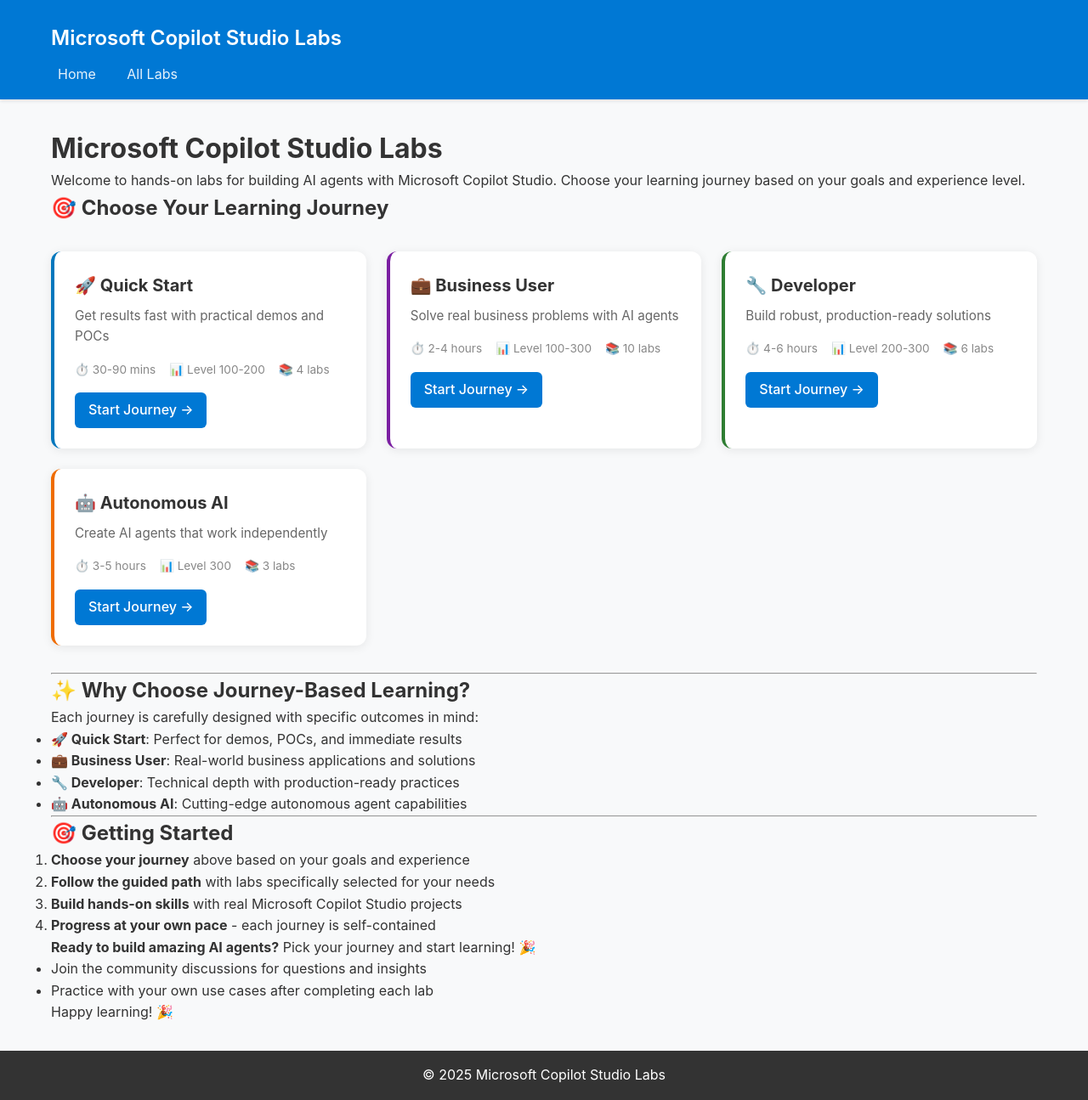
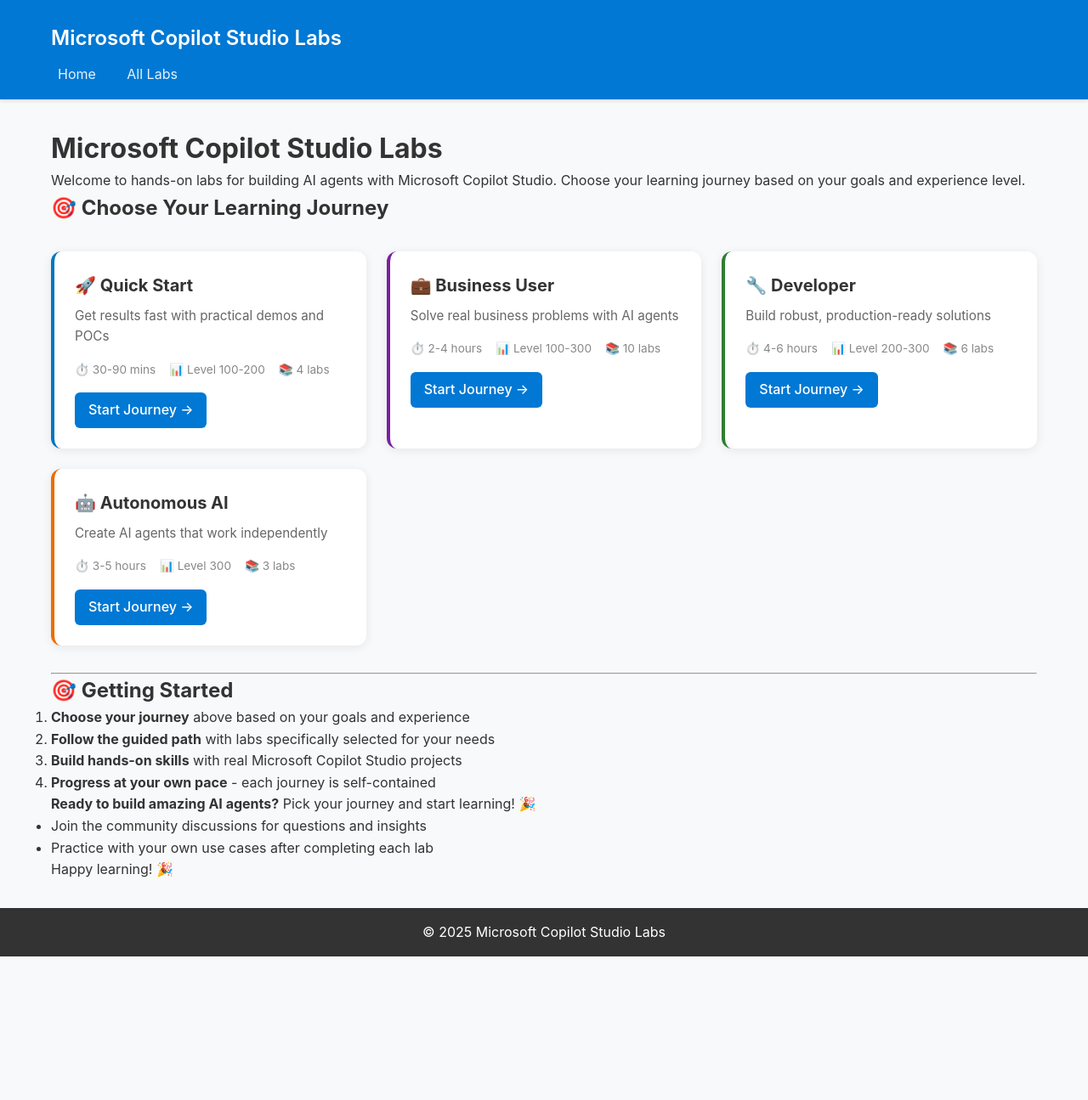
Before and after one commit to pratapladhani/mcs-labs, a Jekyll site: the page built from index.md, in a window 1280 px wide. Shown: the whole page at 85% size. Built offline with Jekyll 4.4.1, drawn with Linux system fonts in a browser that asks for light colours; after the commit the page ends 1126 px from its top, so only the background shows below that.

Commit message:
Complete cleanup of hardcoded journey references
✅ FINAL CLEANUP: Fully dynamic configuration-driven system

CHANGES:
- scripts/Generate-Labs.ps1:
  * Removed hardcoded 'Prefer Guided Learning?' section
  * Fixed config file path resolution for flexible execution
  * Now generates completely clean labs page without static content
- _config.yml: Added labs folder to exclude list to prevent Jekyll conflicts
- index.md: Homepage cleanup (already staged)

RESULT:
🎯 Zero hardcoded journey references remaining
🎯 Fully dynamic system driven by lab-config.yml
🎯 Clean, professional interface throughout
🎯 No more duplicate lab cards or Jekyll conflicts

The gamified journey system is now complete and maintainable! 🚀

```diff
--- a/_config.yml
+++ b/_config.yml
@@ -39,3 +39,6 @@
   - README.md
   - LICENSE
   - SECURITY.md
+  - labs/*/README.md
+  - labs/lab-template.md
+  - scripts/
--- a/index.md
+++ b/index.md
@@ -57,17 +57,6 @@
 
 ---
 
-## ✨ **Why Choose Journey-Based Learning?**
-
-Each journey is carefully designed with specific outcomes in mind:
-
-- **🚀 Quick Start**: Perfect for demos, POCs, and immediate results
-- **💼 Business User**: Real-world business applications and solutions
-- **🔧 Developer**: Technical depth with production-ready practices
-- **🤖 Autonomous AI**: Cutting-edge autonomous agent capabilities
-
----
-
 ## 🎯 **Getting Started**
 
 1. **Choose your journey** above based on your goals and experience
```
Also changed, not shown: 1 other file.
